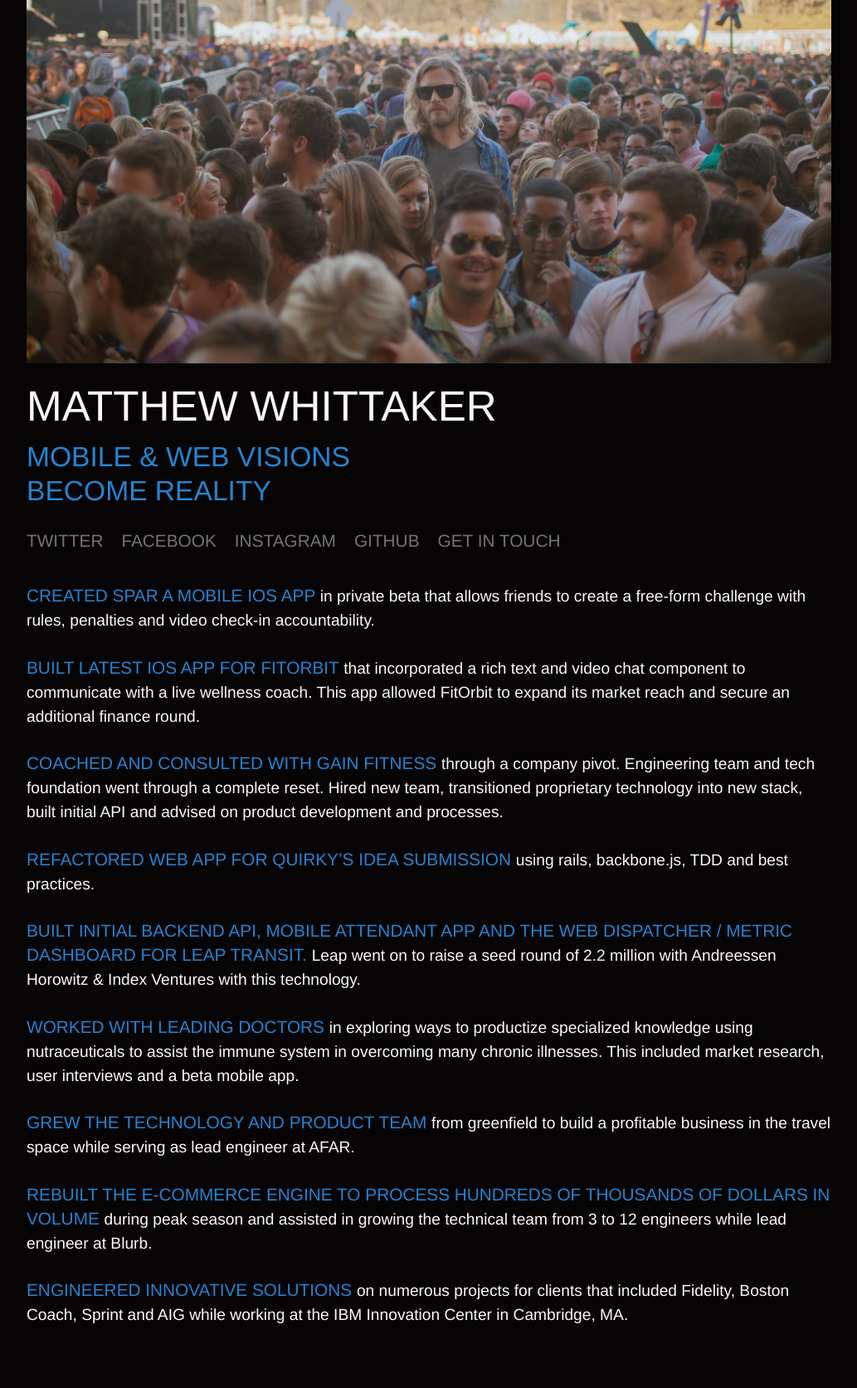
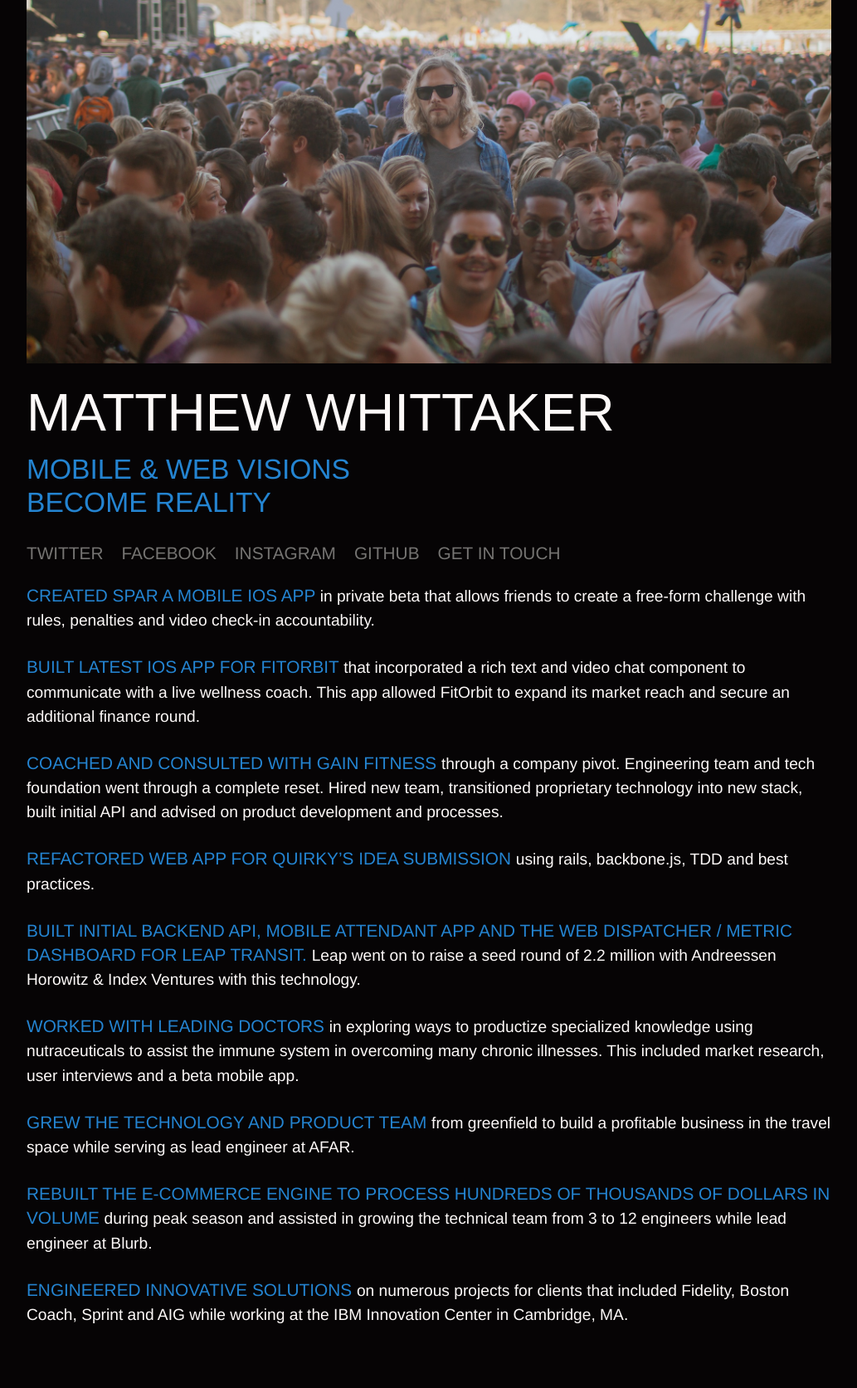
Before and after one commit to mwhitt/mwhittaker.com, a Jekyll site: the page built from index.html, in a window 1280 px wide. Shown: the whole page at 83% size, without its empty margins (123-1156 px from the left). Built offline with Jekyll 4.4.1, drawn with Linux system fonts in a browser that asks for light colours.

Commit message:
updated fonts

```diff
--- a/_layouts/default.html
+++ b/_layouts/default.html
@@ -10,6 +10,7 @@
     <link rel="stylesheet" href="css/site.css" />
     <link rel="stylesheet" href="css/print.css" media="print" />
     <script src="js/vendor/modernizr.js"></script>
+    <script type="text/javascript" src="http://fast.fonts.net/jsapi/a74c98f2-bea7-4515-b12f-b5a2076e715e.js"></script>
   </head>
   <body>
     {{ content }}
--- a/css/site.css
+++ b/css/site.css
@@ -6,7 +6,7 @@
 .upcase-large {
   text-transform: uppercase;
   color: #FDF9F8;
-  font-size: 1.9rem;
+  font-size: 4.0rem !important;
   line-height: 1.15;
 }
 
@@ -19,7 +19,7 @@
 
 .contact {
   margin-top: 15px;
-  margin-bottom: 15px;
+  margin-bottom: 0px;
 }
 
 .contact a {
```
